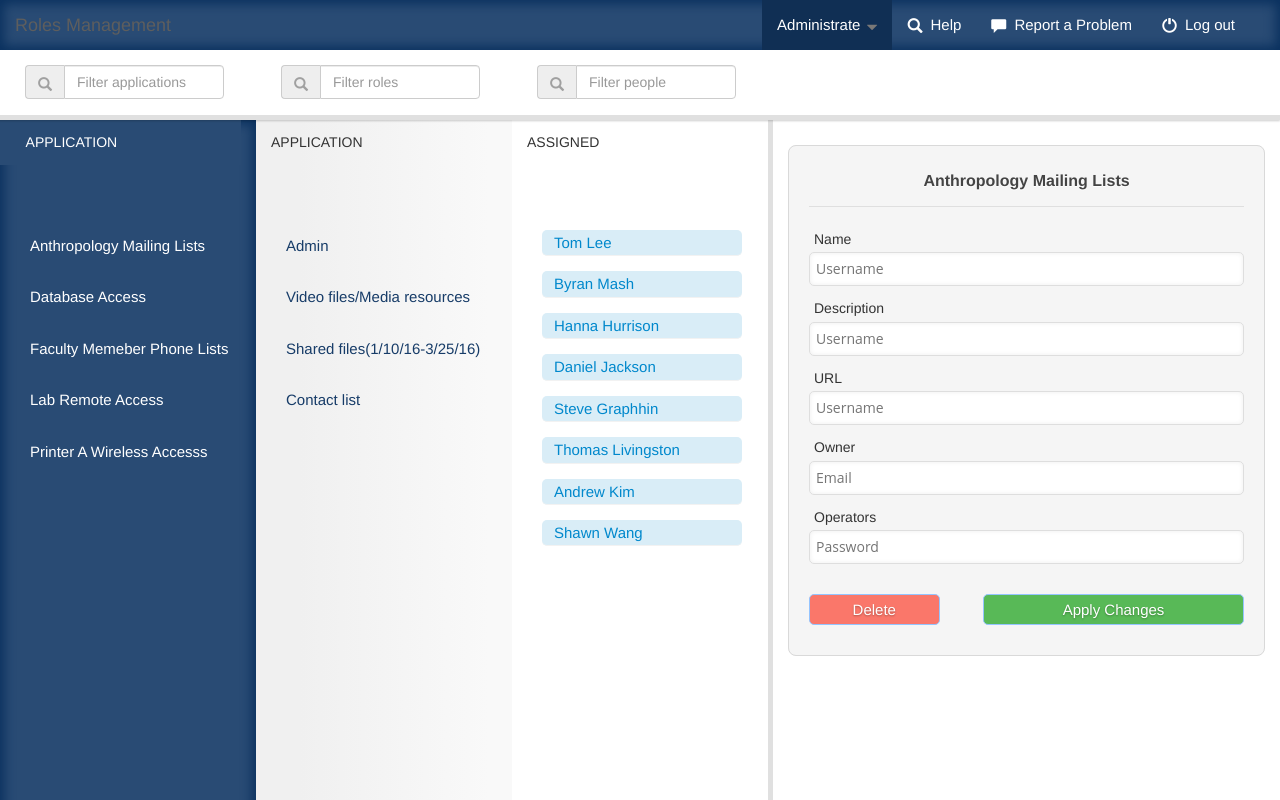
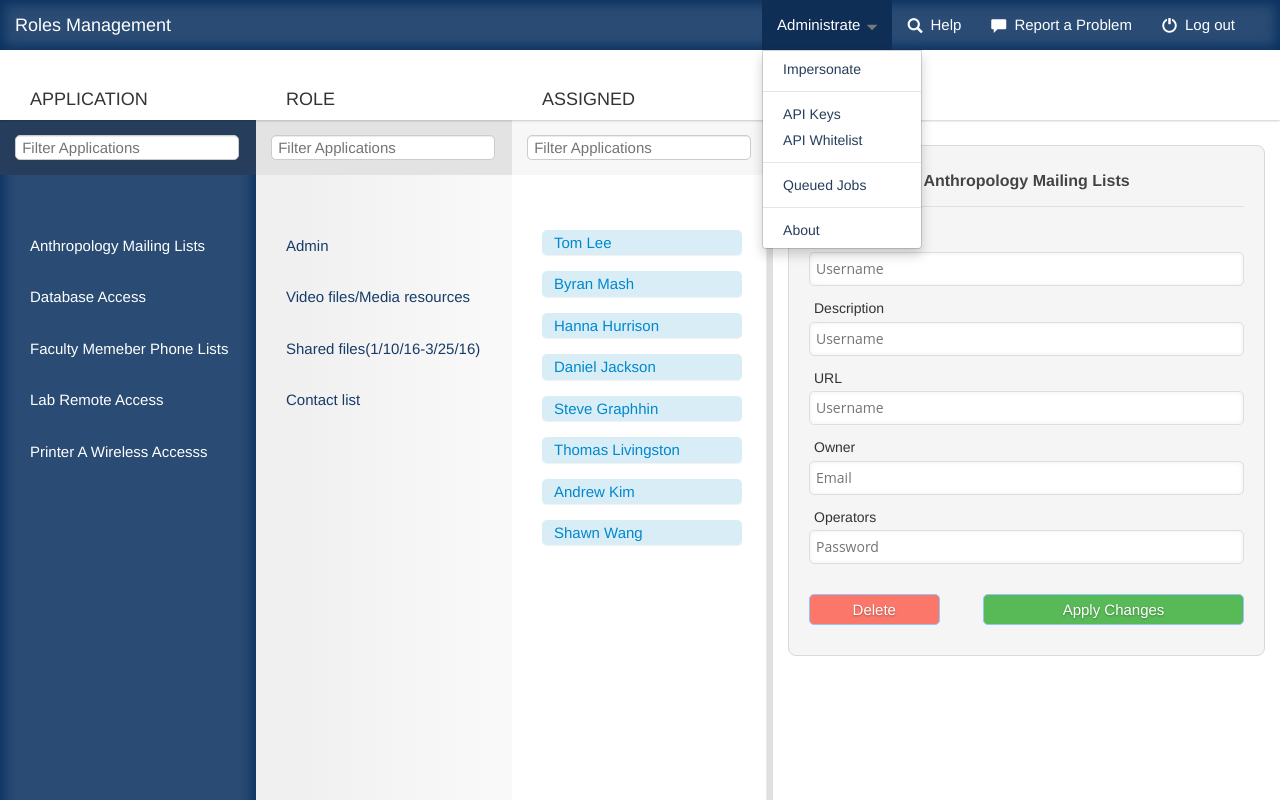
Before and after one commit to shanglu9425/Roles-Management-Mock-up, a plain HTML site: page Role Management Mockup.html in a window 1280 px wide. Both pictures are taken after a click on the link "Administrate". Drawn offline with nearby package versions, Linux system fonts and the light colour scheme.

Commit message:
Layout Changed
1. Changed the position of the search bars

```diff
--- a/Role Management Mockup.html
+++ b/Role Management Mockup.html
@@ -12,6 +12,10 @@
     <link rel="stylesheet" href="form.css">
     <script src="https://maxcdn.bootstrapcdn.com/bootstrap/3.3.6/js/bootstrap.min.js" integrity="sha384-0mSbJDEHialfmuBBQP6A4Qrprq5OVfW37PRR3j5ELqxss1yVqOtnepnHVP9aJ7xS" crossorigin="anonymous"></script>
 
+    <script src="https://ajax.googleapis.com/ajax/libs/jquery/1.12.0/jquery.min.js"></script>
+    <script src="http://maxcdn.bootstrapcdn.com/bootstrap/3.3.6/js/bootstrap.min.js"></script>
+
+
 </head>
 
 <body>
@@ -21,14 +25,30 @@
         <nav class="navbar navbar-default">
             <div class="container-fluid">
                 <div class="navbar-header">
-                    <h3 class="navbar-brand">Roles Management</h3>
+                    <a><h3 class="navbar-brand noselect">Roles Management</h3></a>
                 </div>
 
 
                 <div class="container-fluid pull-right">
 
                     <ul class="nav navbar-nav">
-                        <li><a href="#">Administrate<span style="padding-left: 6px; color:#797877;font-size: 11px;" class="glyphicon glyphicon-triangle-bottom"></span></a></li>
+
+                        <li><a href="#" class="dropdown-toggle" data-toggle="dropdown">
+                            Administrate<span style="padding-left: 6px; color:#797877;font-size: 11px;" class="glyphicon glyphicon-triangle-bottom"></span></a>
+                            <ul class="dropdown-menu noselect">
+                                <li><a>Impersonate</a></li>
+                                <li class="divider"></li>
+                                <li><a>API Keys</a></li>
+                                <li><a>API Whitelist</a></li>
+                                <li class="divider"></li>
+                                <li><a>Queued Jobs</a></li>
+                                <li class="divider"></li>
+                                <li><a>About</a></li>
+                            </ul>
+
+
+                        </li>
+
                         <li><a href="#"><span style="padding-right: 8px;" class="glyphicon glyphicon-search"></span>Help</a></li>
                         <li><a href="#"><span style="padding-right: 8px;" class="glyphicon glyphicon-comment"></span>Report a Problem</a></li>
                         <li><a href="#"><span style="padding-right: 8px;" class="glyphicon glyphicon-off"></span>Log out</a></li>
@@ -47,27 +67,17 @@
         <!--#application search bar -->
         <div class="col-md-3">
             <section class="searchbar-application" style="position: fixed;top: 50px;z-index: 2012;background-color: white;box-shadow: -1px 0px 2px 1px rgba(0, 0, 0, 0.2);">
+                <h4 style="padding: 30px;">APPLICATION</h4>
 
-                <div class="input-group">
-                    <span class="input-group-addon" id="basic-addon1"><span style="opacity: 0.5;
-    margin-bottom: 3px;"class="glyphicon glyphicon-search"></span></span>
-                    <input type="text" class="form-control" placeholder="Filter applications" aria-describedby="basic-addon1">
-                </div>
             </section>
         </div>
         <!--#application search bar-->
 
         <!--#role search bar-->
         <div class="col-md-3">
-            <section class="searchbar-application" style="position: fixed;
-top: 50px;
-z-index: 2012;
-background-color: white;">
-                <div class="input-group">
-                    <span class="input-group-addon" id="basic-addon1"><span style="opacity: 0.5;
-    margin-bottom: 3px;"class="glyphicon glyphicon-search"></span></span>
-                    <input type="text" class="form-control" placeholder="Filter roles" aria-describedby="basic-addon1">
-                </div>
+            <section class="searchbar-application" style="position: fixed;top: 50px;z-index: 2012;background-color: white;">
+                <h4 style="padding: 30px;">ROLE</h4>
+
             </section>
         </div>
         <!-- #role search bar-->
@@ -75,11 +85,7 @@ background-color: white;">
         <!-- #name search bar-->
         <div class="col-md-3">
             <section class="searchbar-application" style="position: fixed;top: 50px;z-index: 2012;background-color: white;box-shadow: none;">
-                <div class="input-group">
-                    <span class="input-group-addon" id="basic-addon1"><span style="opacity: 0.5;
-    margin-bottom: 3px;"class="glyphicon glyphicon-search"></span></span>
-                    <input type="text" class="form-control" placeholder="Filter people" aria-describedby="basic-addon1">
-                </div>
+                <h4 style="padding: 30px;">ASSIGNED</h4>
             </section>
         </div>
         <!-- #name search bar-->
@@ -103,10 +109,19 @@ border-bottom: medium none;">
         <div class="col-md-4 background-blue">
             <div class="wrapper">
                 <div class="application-section">
-                    <h5 style="position: fixed; z-index: 2003; margin-top: 0px; color: white; background-color: rgb(41, 75, 116); padding: 15px 15px 15px 2%; width: 18.8%;">APPLICATION</h4>
+
+                    <!-- <span class="glyphicons glyphicons-search"></span>  for search bar -->
+
+                    <div style="position: fixed; z-index: 2003; margin-top: 0px; color: gray; padding: 10px; background-color: rgb(38, 62, 91); width: 20%;" type="text">
+                        <span class="glyphicons glyphicons-search"></span>
+                        <input placeholder=" Filter Applications" style="border-radius: 5px; background: rgb(255, 255, 255) none repeat scroll 0% 0%; border: 1px solid rgb(204, 204, 204); box-shadow: 0px 1px 0px 0px rgb(236, 236, 236) inset; margin: 5px; width: 95%;" type="text">
+
+                    </div>
+
                     <section id="application">
                         <ul id="sub-name-list">
                             <li><a href="#">Anthropology Mailing Lists </a> </li>
+
                             <li><a href="#">Database Access</a></li>
                             <li><a href="#">Faculty Memeber Phone Lists</a></li>
                             <li><a href="#">Lab Remote Access</a></li>
@@ -126,8 +141,12 @@ border-bottom: medium none;">
         <!--#Role-->
         <div class="col-md-4 background-gray">
             <div class="wrapper">
-            <div class="rule-section">
-                <h5 style="margin-top: 0px; linear-gradient(-90deg, #F9F9F9 9%, #F0F0F0 83%); width: 18.8%; z-index: 2003; padding: 15px; position: fixed;">APPLICATION</h5>
+                <div class="rule-section">
+                    <div style="position: fixed; z-index: 2003; margin-top: 0px; color: gray; padding: 10px; background-color: #E3E3E3; width: 20%;" type="text">
+                        <span class="glyphicons glyphicons-search"></span>
+                        <input placeholder=" Filter Applications" style="border-radius: 5px; background: rgb(255, 255, 255) none repeat scroll 0% 0%; border: 1px solid rgb(204, 204, 204); box-shadow: 0px 1px 0px 0px rgb(236, 236, 236) inset; margin: 5px; width: 95%;" type="text">
+
+                    </div>
 
                     <section id="application">
                         <ul id="sub-name-list">
@@ -149,7 +168,11 @@ border-bottom: medium none;">
         <div class="col-md-4 background-white">
             <div class="wrapper">
                 <div class="assigned-section">
-                    <h5 style="margin-top: 0px; background-color: white; width: 18.8%; z-index: 2003; padding: 15px; position: fixed;">ASSIGNED</h5>
+                    <div style="position: fixed; z-index: 2003; margin-top: 0px; color: gray; padding: 10px; background-color: #F7F7F7; width: 20%;" type="text">
+                        <span class="glyphicons glyphicons-search"></span>
+                        <input placeholder=" Filter Applications" style="border-radius: 5px; background: rgb(255, 255, 255) none repeat scroll 0% 0%; border: 1px solid rgb(204, 204, 204); box-shadow: 0px 1px 0px 0px rgb(236, 236, 236) inset; margin: 5px; width: 95%;" type="text">
+
+                    </div>
                     <!-- #assigned-section -->
                     <section id="application">
                         <div class="assigned-lists">
@@ -215,7 +238,8 @@ border-bottom: medium none;">
         </div>
         <!--#right control panel-->
     </div>
-    </div>
+    <!--Shang, I commented this out    </div>-->
+
 
 </body>
 
--- a/bootstrapoverwrite.css
+++ b/bootstrapoverwrite.css
@@ -1,3 +1,5 @@
+@import url("//maxcdn.bootstrapcdn.com/font-awesome/4.1.0/css/font-awesome.min.css");
+
 /*================== body ==================*/
 
 body {
@@ -10,7 +12,6 @@ body {
 
 .navbar {
     background-color: #294B74;
-    box-shadow: inset 0px 0px 11px 4px #0A315F;
     color: white;
     border: none;
     border-radius: 0px;
@@ -20,9 +21,34 @@ body {
     z-index: 2013;
 }
 
+.navbar-default .navbar-brand,
+.navbar-default .navbar-brand:focus,
+.navbar-default .navbar-brand:hover {
+    color: white;
+    cursor: pointer;
+}
+
 .navbar-default .navbar-brand {
     color: white;
     margin: 0px;
+}
+
+.dropdown-toggle {}
+
+.dropdown-menu {
+    color: black;
+}
+
+.navbar-default .navbar-nav > .open > a:focus,
+navbar-default .navbar-nav > .open > a:hover,
+navbar-default .navbar-nav > .open > a:active {
+    background-color: #0E2E55;
+    color: white;
+}
+
+.navbar-default .navbar-nav .dropdown-menu li a {
+    color: #263E5B;
+    cursor: pointer;
 }
 
 
@@ -63,3 +89,22 @@ body {
 .glyphicon {
     top: 3px;
 }
+
+
+/*==================== Webkit =================*/
+
+.noselect a {
+    -webkit-touch-callout: none;
+    /* iOS Safari */
+    -webkit-user-select: none;
+    /* Chrome/Safari/Opera */
+    -khtml-user-select: none;
+    /* Konqueror */
+    -moz-user-select: none;
+    /* Firefox */
+    -ms-user-select: none;
+    /* Internet Explorer/Edge */
+    user-select: none;
+    /* Non-prefixed version, currently
+                                  not supported by any browser */
+}
--- a/mockup.scss
+++ b/mockup.scss
@@ -4,6 +4,7 @@ body {
     width: 100%;
     height: 100%;
     font-size: 15px;
+    .nav {}
     ul {
         list-style: none;
     }
@@ -11,10 +12,7 @@ body {
 
 .searchbar-application {
     height: 70px;
-    border-bottom-color: #E0E0E0;
-    border-bottom-style: solid;
     width: 100%;
-    border-bottom-width: 5px;
     .form-control {
         width: 200px;
     }
@@ -72,6 +70,7 @@ body {
     position: fixed;
     margin: auto;
     box-shadow: 0px -1px 2px 1px rgba(0, 0, 0, 0.2);
+    z-index: 2010;
 }
 
 #bookmark {
--- a/mockupcsssheet.css
+++ b/mockupcsssheet.css
@@ -38,6 +38,10 @@ html {
     width: 100%;
     float: left;
     font-size: 15px;
+    overflow-y: hidden;
+}
+
+.application-section:hover {
     overflow-y: auto;
 }
 
@@ -86,6 +90,10 @@ html {
     float: left;
     font-size: 15px;
     width: 100%;
+    overflow-y: hidden;
+}
+
+.rule-section:hover {
     overflow-y: auto;
 }
 
```
Also changed, not shown: mockup.css, 1 other file.
